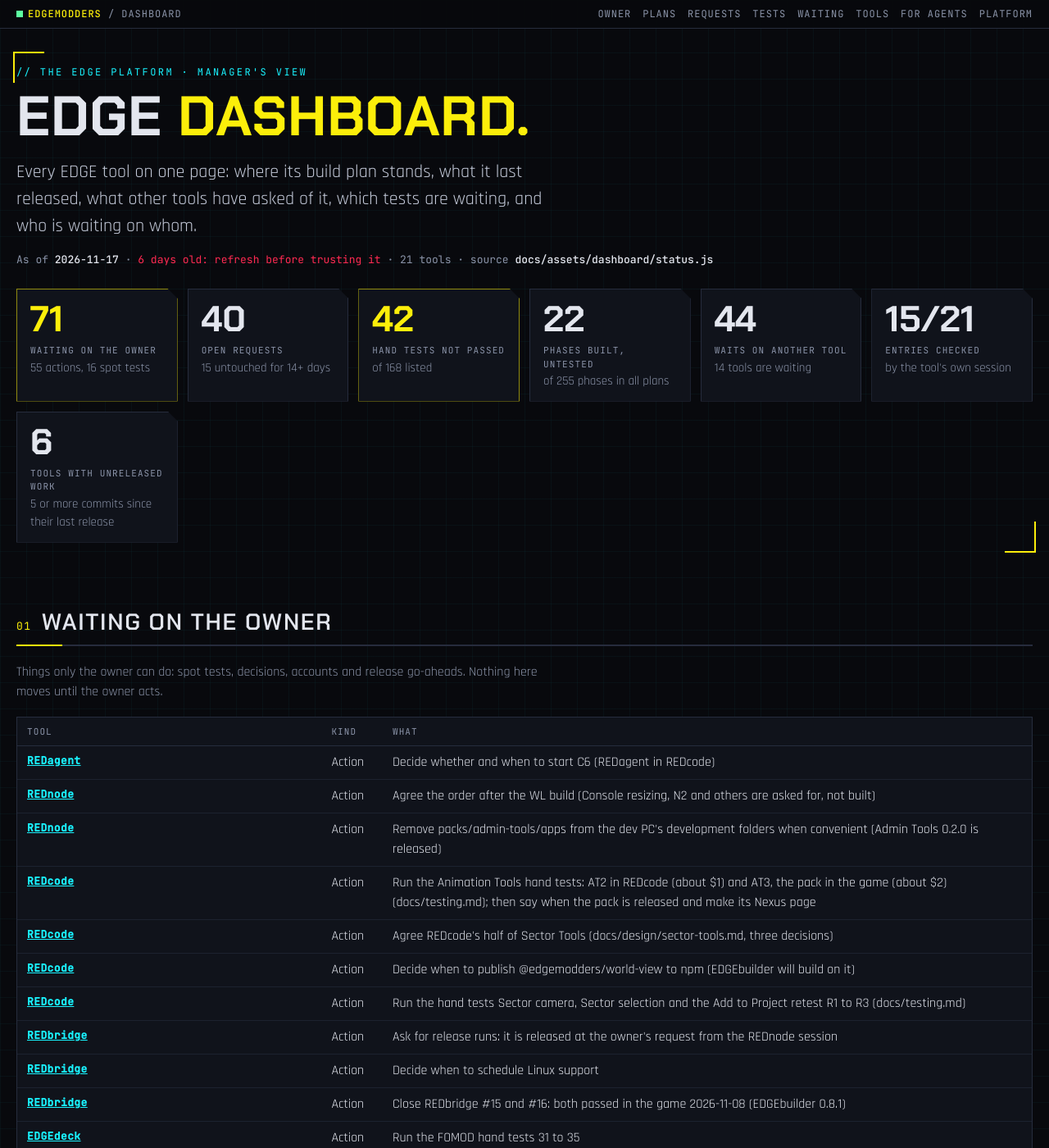
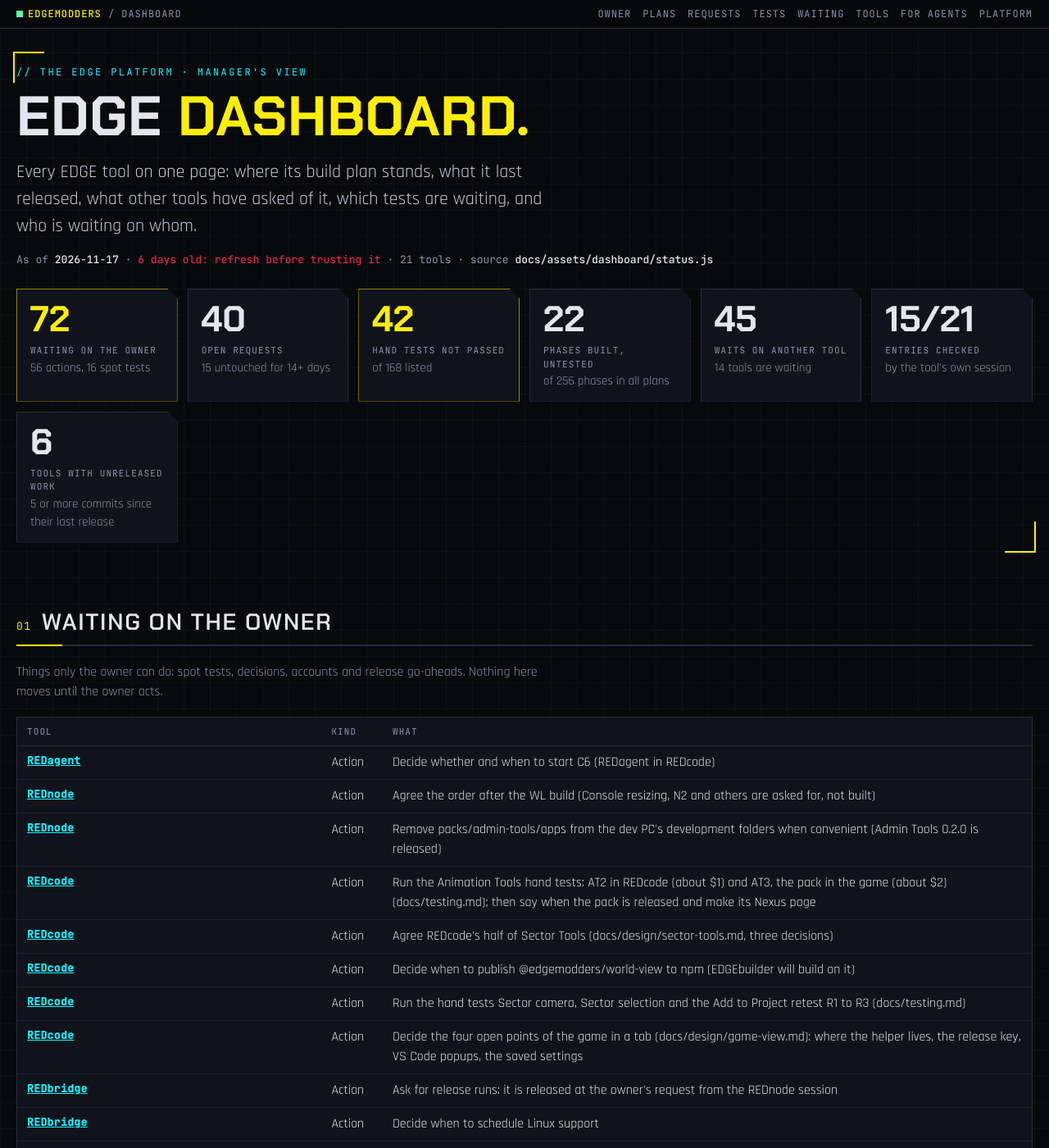
Before and after one commit to Edgemodders/EDGEweb, a Jekyll site: the page docs/dashboard.html, which Jekyll copies as it is, in a window 1280 px wide and 1400 px high. Shown: the whole window at 82% size. Built offline with Jekyll 4.4.1, drawn with Linux system fonts in a browser that asks for light colours; some of the changed text lies outside the part shown.

Commit message:
Dashboard: REDcode, the game in a tab (design draft, Spike 1 passed, waits on REDnode #56)

```diff
--- a/docs/assets/dashboard/status.js
+++ b/docs/assets/dashboard/status.js
@@ -963,6 +963,11 @@ window.EDGE_STATUS ={
       "id": "LS",
       "title": "Lip Sync editor, moved from EDGEfab 2026-11-22 (branch lipsync, not wired in): design draft 0.1 for the owner (docs/design/lipsync.md); L1 merge and wire after the release in test, then L2 to L4",
       "status": "planned"
+     },
+     {
+      "id": "GV",
+      "title": "The game in an editor tab: a docked window with a release key (docs/design/game-view.md, draft 0.1 for the owner); Spike 1 window control passed with the owner 2026-11-22; G0 the rest of Spike 2 next",
+      "status": "planned"
      }
     ]
    },
@@ -1177,13 +1182,19 @@ window.EDGE_STATUS ={
      "who": "REDnode",
      "what": "#47 V as an actor: the V actor spike (REDnode 0.70.0, spike 0.2.0 with REDcode's written-workspot test) waits for the owner's game session; Animation Tools AT4 (V) needs it",
      "ref": "https://github.com/Edgemodders/REDnode/issues/47"
+    },
+    {
+     "who": "REDnode",
+     "what": "#56 the overlay cursor in a windowed game follows the real pointer; the game in a tab (G2) needs it",
+     "ref": "https://github.com/Edgemodders/REDnode/issues/56"
     }
    ],
    "ownerActions": [
     "Run the Animation Tools hand tests: AT2 in REDcode (about $1) and AT3, the pack in the game (about $2) (docs/testing.md); then say when the pack is released and make its Nexus page",
     "Agree REDcode's half of Sector Tools (docs/design/sector-tools.md, three decisions)",
     "Decide when to publish @edgemodders/world-view to npm (EDGEbuilder will build on it)",
-    "Run the hand tests Sector camera, Sector selection and the Add to Project retest R1 to R3 (docs/testing.md)"
+    "Run the hand tests Sector camera, Sector selection and the Add to Project retest R1 to R3 (docs/testing.md)",
+    "Decide the four open points of the game in a tab (docs/design/game-view.md): where the helper lives, the release key, VS Code popups, the saved settings"
    ],
    "risks": [
     "REDbridge answers one call at a time"
--- a/docs/dashboard.html
+++ b/docs/dashboard.html
@@ -203,7 +203,7 @@ pre.how { background: #05060a; border: 1px solid var(--line); padding: 12px 14px
 </div>
 <div id="tip" role="tooltip"></div>
 
-<script src="assets/dashboard/status.js?v=247"></script>
+<script src="assets/dashboard/status.js?v=248"></script>
 <script>
 (function () {
   var S = window.EDGE_STATUS;
```
